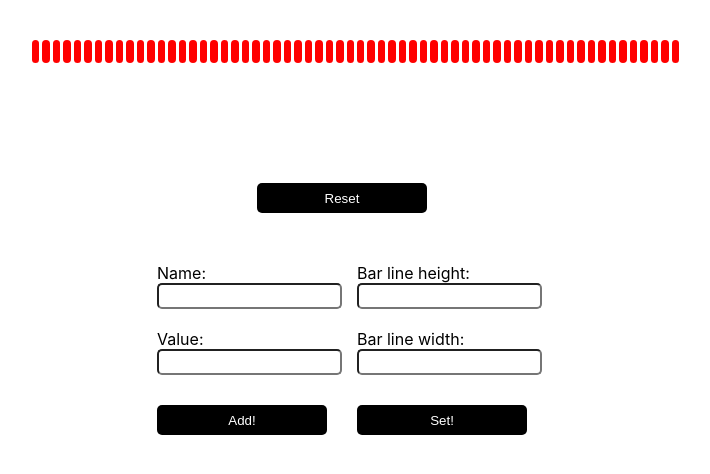
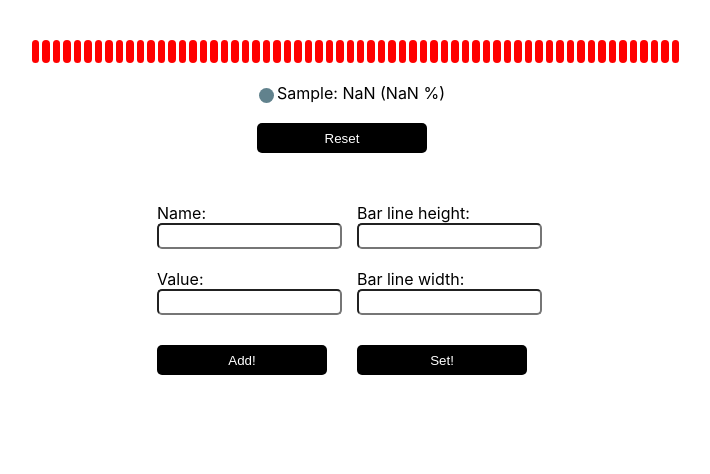
Before and after one commit to ksmatievskaya/trood_progressBar, a React (Create React App) app: page / in a window 1280 px wide. Both pictures are taken after typing "Sample", "Sample" into the empty fields and a click on the button "Add!". Shown: the top 474 px of the page, without its empty margins (283-993 px from the left). Built offline with nearby package versions, Linux system fonts and the light colour scheme.

Commit message:
added percentes count  to all items

```diff
--- a/src/components/form/Forms.js
+++ b/src/components/form/Forms.js
@@ -10,20 +10,21 @@ const Form = () => {
     const [itemName, setItemName] = useState('');
     const [itemVal, setItemVal] = useState('');
     const dispatch = useDispatch();
+    const valArr = [];
 
     const onSubmitHandler = (e) => {
         e.preventDefault();
         const newItem = {
             id: uuidv4(),
             name: itemName,
-            value: itemVal,
+            value: Number(itemVal),
             color: getRndColor()
         }
-
         dispatch(itemAdded(newItem));
 
         setItemName('');
         setItemVal('');
+
     }
 
 
--- a/src/components/progressBar/progressBar.js
+++ b/src/components/progressBar/progressBar.js
@@ -1,20 +1,51 @@
 import './progressBar.scss';
 import { useSelector } from 'react-redux';
-import {ItemsSelector} from './progressBarSlice';
+import {ItemsSelector, itemsReset} from './progressBarSlice';
 import { useDispatch } from 'react-redux';
-import { itemsReset } from './progressBarSlice';
+
 
 const ProgressBar = () => {
-    // const items = useSelector(ItemsSelector.selectAll);
-    const progressArr = [];
+    const items = useSelector(ItemsSelector.selectAll);
+    const progressArr= [];
     const dispatch = useDispatch();
+    const valArr = [];
+    let valCount = 0;
+    const {value} = items;
 
+    // counting sum of values of each item
+    items.forEach(({value}) => {
+        valArr.push(value);
+        valCount = valArr.reduce((prev, next) => prev + next);
+    })
+
+
+    //function for reset button
     const onReset = () => {
         dispatch(itemsReset());
     }
 
+
+    // function to render all items
+    const renderItems = (arr) => {
+        if (arr.length == 0) {
+            return
+        }
+        return arr.map(({id, name, value, color}) => {
+            const bg = {backgroundColor: `${color}`};
+            const percents = value / valCount * 100;
+            const prettyPercents = Math.round((percents) * 10) / 10;
+            return (<div className='progress_legend'>
+                        <span className='progress_legendCircle' style={bg}></span>
+                        <span className='progress_legendItem' key={id}>{name}: {value} ({prettyPercents} %) </span>
+                    </div>)
+        })
+    }
+
+    const legendElements = renderItems(items);
+
+    // cycle for rendering small pieces in progress bar
     for(let i = 0; i < 62; i++) {
-        progressArr.push(<div className="progress_item"></div>)
+        progressArr.push(<div className="progress_item" key={i}></div>)
     }
 
     return (
@@ -22,6 +53,9 @@ const ProgressBar = () => {
             <div className="progress_arr">
             {progressArr}
             </div>
+            <div className='progress_legend'>
+                {legendElements}
+            </div>
             <button className='progress_btn' onClick={() => onReset()}>Reset</button>
         </div>
     )
--- a/src/components/progressBar/progressBar.scss
+++ b/src/components/progressBar/progressBar.scss
@@ -3,7 +3,7 @@
     flex-direction: column;
     align-items: center;
     &_arr {
-        margin: 40px auto 100px auto;
+        margin: 40px auto 20px auto;
         display: flex;
         justify-content: center;
         height: 23px;
@@ -33,5 +33,22 @@
         }
     }
 
+    &_legend {
+        display: flex;
+        justify-content: center;
+    }
+
+    &_legendItem {
+        margin-right: 10px;
+    }
+
+    &_legendCircle {
+       display: inline-block;
+       width: 15px;
+       height: 15px;
+       border-radius: 100%;
+       margin-right: 3px;
+       margin-top: 5px;
+    }
 
 }
--- a/src/components/progressBar/progressBarSlice.js
+++ b/src/components/progressBar/progressBarSlice.js
@@ -7,6 +7,7 @@ const initialState = progressAdapter.getInitialState({
     height: null,
     width: null
 })
+
 
 const progressSlice = createSlice({
     name: 'progress',
@@ -23,8 +24,8 @@ const progressSlice = createSlice({
 
 const {reducer, actions} = progressSlice;
 
-export const {itemAdded, itemsReset} = actions;
+export const {itemAdded, itemsReset, valueCount} = actions;
 
-export const ItemsSelector = progressAdapter.getSelectors(state => state.items);
+export const ItemsSelector = progressAdapter.getSelectors(state => state.progress);
 
 export default reducer;
```
